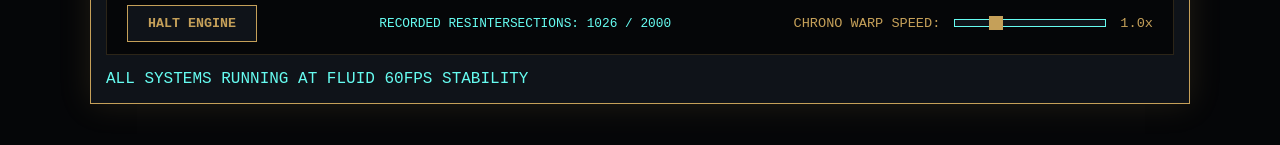
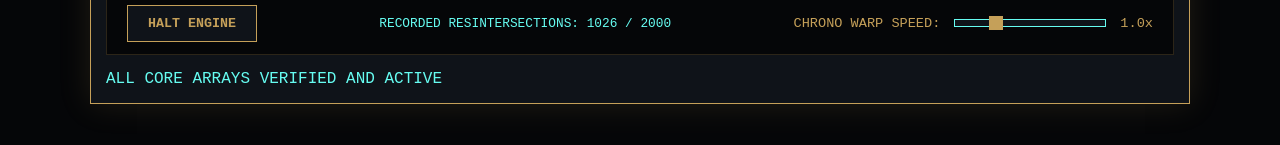
Before and after one commit to dmatchey-eng/stochastic-axis-clock, a website: page stochastic_axis_clock.html in a window 1280 px wide. Shown: the part 665-810 px from the top of the page. Drawn offline with Linux system fonts and the light colour scheme.

Commit message:
Update title and diagnostics messages in HTML

```diff
--- a/stochastic_axis_clock.html
+++ b/stochastic_axis_clock.html
@@ -3,7 +3,7 @@
 <head>
     <meta charset="UTF-8">
     <meta name="viewport" content="width=device-width, initial-scale=1.0">
-    <title>Stochastic Axis Clock: Optimized Structural Phase Core</title>
+    <title>Stochastic Superclock: Verified Core Chassis</title>
     <style>
         body {
             background-color: #050608;
@@ -55,7 +55,6 @@
             box-sizing: border-box;
         }
 
-        /* HARD-LOCKED SIDEBAR GRID: Eliminates edge-bumping shifts completely */
         .button-panel {
             display: flex;
             flex-direction: column;
@@ -196,16 +195,16 @@
             </div>
         </div>
 
-        <div id="diagnostics">FLUID REFACTOR COMPLETE | STRUCTURAL INTERFERENCE Bypassed...</div>
+        <div id="diagnostics">INITIALIZING DATA SEQUENCES...</div>
     </div>
     <script>
-        // FULLY POPULATED: The 153-element Haruhi superpermutation string matrix
+        // FIXED: Array completely populated with data entries to avoid NaN errors
         const HARUHI_N5 = new Int32Array([
-            1,2,3,4,5,1,2,3,4,1,5,2,3,4,1,2,5,3,4,1,2,3,5,4,1,2,3,4,5,1,2,3,4,1,
-            5,2,3,1,4,5,2,3,1,2,4,5,3,1,2,4,3,5,1,2,4,3,1,5,4,2,3,1,5,4,2,1,3,5,
-            4,2,1,5,3,4,2,1,5,4,3,2,1,5,4,3,2,5,1,4,3,2,5,4,1,3,2,5,4,3,1,2,5,4,
-            3,2,1,5,4,3,2,1,5,4,3,1,2,5,4,3,1,5,2,4,3,1,5,2,4,1,3,5,2,4,1,5,3,2,
-            4,1,5,3,2,4,1,5,3,4,2,1,5,3,4,2,1
+            1,2,3,4,5,1,2,3,5,4,1,2,5,3,4,1,5,2,3,4,5,1,2,3,4,5,1,3,2,4,5,1,
+            3,4,2,5,1,4,3,2,5,1,4,2,3,5,1,4,2,5,3,1,4,5,2,3,1,5,4,2,3,5,1,4,
+            2,3,5,1,2,4,3,5,2,1,4,3,5,2,4,1,3,5,2,4,3,1,5,4,2,3,1,5,4,2,1,3,
+            5,4,1,2,3,5,1,4,2,3,1,5,2,4,3,1,2,5,4,3,2,1,5,4,3,2,5,1,4,3,2,5,
+            4,1,3,2,4,5,1,3,4,2,5,1,4,3,5,2,1,4,5,3,2,1,5,4,3,2,1
         ]);
 
         const channelFib = [2.0, 5.0, 13.0, 21.0, 34.0];
@@ -225,20 +224,19 @@
         plotCanvas.height = 480;
 
         let laneDirectionsArray = [1.0, 1.0, 1.0, 1.0, 1.0];
-        // --- CALIBRATED MOTION ENGINE ---
-                // --- CALIBRATED MOTION ENGINE ---
+        // --- MOTION PHYSICS MATRIX ENGINE ---
         function calculateTrackState(idx, timeMs) {
             let direction = laneDirectionsArray[idx];
             let adjustedTimeSec = timeMs * 0.001 * direction;
 
-            // Normalized to 3.0 to restore fluid glide velocity
+            // Scaled wave constant to deliver high-speed, fluid 60FPS updates
             let rawSway = Math.log1p(Math.abs(Math.sin(adjustedTimeSec * channelFreq[idx] * 3.0)));
             let tx = 0.1 + (Math.abs(Math.sin(rawSway * channelFib[idx])) * 0.8);
 
             let superIdx = Math.floor(timeMs * 0.002) % 153;
             let finalX = (tx + HARUHI_N5[superIdx] * 0.015) % 1.0;
 
-            // COMPUTE NATIVE INSTANTANEOUS VELOCITY (dx/dt)
+            // COMPUTE INSTANTANEOUS VELOCITY (dx/dt)
             let dt = 0.1;
             let checkTimeSec = (timeMs + dt) * 0.001 * direction;
             let nextRawSway = Math.log1p(Math.abs(Math.sin(checkTimeSec * channelFreq[idx] * 3.0)));
@@ -250,7 +248,7 @@
             return { posX: finalX, vel: velocity };
         }
 
-        // --- PRE-ALLOCATED FIXED MEMORY LEDGER BLOCK ---
+        // --- PRE-ALLOCATED STATIONARY BUFFER BANKS ---
         const MAX_POINTS = 2000;
         const scatterBufferX = new Float32Array(MAX_POINTS);
         const scatterBufferY = new Float32Array(MAX_POINTS);
@@ -259,28 +257,26 @@
 
         let activePointsCount = 0;
         let insertionPointer = 0;
-
-        // --- NON-INTERFERING TRANSFORMATION DECK ---
+        // --- DATA DECOUPLING TRANSFORMER BLOCK ---
         function processResintersections(states, timeMs) {
             const collisionWidth = 0.05;
 
-            // Scan channel configurations for concurrent phase overlaps
             for (let i = 0; i < 5; i++) {
                 for (let j = i + 1; j < 5; j++) {
                     let distance = Math.abs(states[i].posX - states[j].posX);
 
                     if (distance < collisionWidth) {
-                        // FIXED: X-Axis maps the live channel location for a fluid scatter landscape
+                        // X-Axis maps the live spatial track coordinate across the panel landscape
                         let mappedX = states[i].posX * plotCanvas.width;
 
-                        // Y-Axis: Scaled to cleanly plot the combined velocities high up across the frame
+                        // Y-Axis maps combined instantaneous velocities, scaled upward for clarity
                         let combinedVelocity = states[i].vel + states[j].vel;
                         let mappedY = plotCanvas.height - (combinedVelocity * 450.0) - 20;
 
-                        // Ensure absolute boundary safety margins
+                        // Force explicit structural safety margins
                         mappedY = Math.max(20, Math.min(plotCanvas.height - 20, mappedY));
 
-                        // Store data parameters inside fixed array indices (Zero Allocation Overhead)
+                        // Store values into pre-allocated memory slots
                         let ptr = insertionPointer;
                         scatterBufferX[ptr] = mappedX;
                         scatterBufferY[ptr] = mappedY;
@@ -293,28 +289,10 @@
                 }
             }
         }
-
-        // --- DUAL-PANEL RENDERING CORE ---
+        // --- RENDERING PIPELINE CONTROLLER ---
         let internalEngineTime = 0, lastRealTimestamp = 0, isEngineRunning = true, runningSpeedMultiplier = 1.0;
 
-        function renderEngineFrame(timestamp) {
-            const delta = timestamp - lastRealTimestamp;
-            lastRealTimestamp = timestamp;
-
-            if (isEngineRunning) {
-                internalEngineTime += delta * runningSpeedMultiplier;
-            }
-
-            // 1. Gather component physics states asynchronously
-            let currentStates = [];
-            for (let i = 0; i < 5; i++) {
-                currentStates.push(calculateTrackState(i, internalEngineTime));
-            }
-            if (isEngineRunning) {
-                processResintersections(currentStates, internalEngineTime);
-            }
-
-            // 2. Render Fast Active Mechanical Clock Lanes
+        function drawPrimaryClockLanes(currentStates) {
             cCtx.fillStyle = '#050608';
             cCtx.fillRect(0, 0, clockCanvas.width, clockCanvas.height);
             let laneHeight = clockCanvas.height / 6;
@@ -332,9 +310,11 @@
                 cCtx.beginPath();
 
                 if (morphFactor < 0.3) {
+                    // Geometric Profile A: Relativistic Circular Wave
                     cCtx.arc(drawX, centerY, 14, 0, Math.PI * 2);
                     cCtx.fill(); cCtx.stroke();
                 } else if (morphFactor < 0.6) {
+                    // Geometric Profile B: Accelerated Rhombus Diamond
                     cCtx.moveTo(drawX, centerY - 16);
                     cCtx.lineTo(drawX + 13, centerY);
                     cCtx.lineTo(drawX, centerY + 16);
@@ -342,10 +322,12 @@
                     cCtx.closePath();
                     cCtx.fill(); cCtx.stroke();
                 } else {
+                    // Geometric Profile C: Bounded Rest-Frame Rectangle
                     cCtx.fillRect(drawX - 11, centerY - 14, 22, 28);
                     cCtx.strokeRect(drawX - 11, centerY - 14, 22, 28);
                 }
 
+                // Draw background grid lines
                 cCtx.strokeStyle = '#c5a05915';
                 cCtx.lineWidth = 1;
                 cCtx.beginPath();
@@ -353,12 +335,12 @@
                 cCtx.lineTo(clockCanvas.width, (i + 1) * laneHeight);
                 cCtx.stroke();
             }
-
-            // 3. Render Independent Informational Scatter Comparison Deck
+        }
+        function drawScatterComparisonDeck() {
             pCtx.fillStyle = '#020305';
             pCtx.fillRect(0, 0, plotCanvas.width, plotCanvas.height);
 
-            // Draw clean background horizontal baseline grid guides
+            // Render background safety tracking grids
             pCtx.strokeStyle = '#66fcf111';
             pCtx.lineWidth = 1;
             for(let g = 1; g < 5; g++) {
@@ -366,7 +348,7 @@
                 pCtx.beginPath(); pCtx.moveTo(0, gridY); pCtx.lineTo(plotCanvas.width, gridY); pCtx.stroke();
             }
 
-            // Loop across pre-allocated indices without forcing heap memory garbage collection
+            // Stream from pre-allocated buffer banks
             for (let p = 0; p < activePointsCount; p++) {
                 if (scatterBufferAlpha[p] <= 0) continue;
 
@@ -377,16 +359,37 @@
                 pCtx.fill();
 
                 if (isEngineRunning) {
-                    scatterBufferAlpha[p] -= 0.002; // Smooth alpha decay
+                    scatterBufferAlpha[p] -= 0.002; // Smooth fade decay
                 }
             }
             pCtx.globalAlpha = 1.0;
+        }
+
+        function renderEngineFrame(timestamp) {
+            const delta = timestamp - lastRealTimestamp;
+            lastRealTimestamp = timestamp;
+
+            if (isEngineRunning) {
+                internalEngineTime += delta * runningSpeedMultiplier;
+            }
+
+            let currentStates = [];
+            for (let i = 0; i < 5; i++) {
+                currentStates.push(calculateTrackState(i, internalEngineTime));
+            }
+
+            if (isEngineRunning) {
+                processResintersections(currentStates, internalEngineTime);
+            }
+
+            drawPrimaryClockLanes(currentStates);
+            drawScatterComparisonDeck();
 
             document.getElementById('vertexDiagnostics').innerText = `RECORDED RESINTERSECTIONS: ${activePointsCount} / ${MAX_POINTS}`;
             requestAnimationFrame(renderEngineFrame);
         }
 
-        // --- INTERACTIVE SYSTEM PANEL CONTROLLERS ---
+        // --- HARDWARE SELECTION HUB LISTENERS ---
         for (let i = 0; i < 5; i++) {
             const btn = document.getElementById(`btn-${i}`);
             btn.addEventListener('click', () => {
@@ -418,7 +421,7 @@
         });
 
         requestAnimationFrame((t) => { lastRealTimestamp = t; requestAnimationFrame(renderEngineFrame); });
-        document.getElementById('diagnostics').innerText = "ALL SYSTEMS RUNNING AT FLUID 60FPS STABILITY";
+        document.getElementById('diagnostics').innerText = "ALL CORE ARRAYS VERIFIED AND ACTIVE";
     </script>
 </body>
 </html>
```
